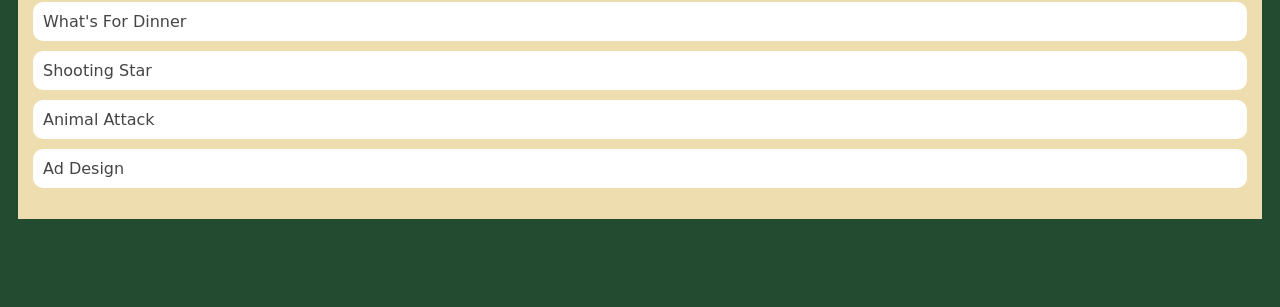
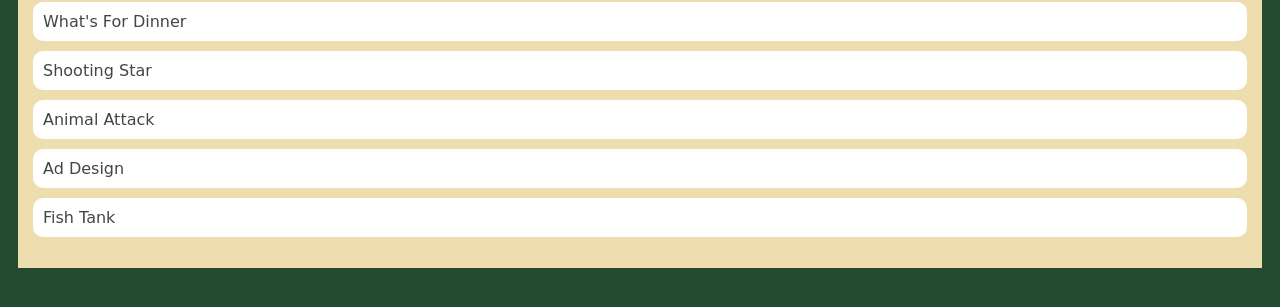
Before and after one commit to caidencolwart/caidencolwart.github.io, a plain HTML site: page portfolio.html in a window 1280 px wide. Shown: the part 383-690 px from the top of the page. Drawn offline with Linux system fonts and the light colour scheme.

Commit message:
new link

```diff
--- a/portfolio.html
+++ b/portfolio.html
@@ -130,6 +130,8 @@
                         <li><a href="https://www.khanacademy.org/computer-programming/spin-off-of-project-shooting-star/6681404593717248">Shooting Star</a></li>
                         <li><a href="https://www.khanacademy.org/computer-programming/spin-off-of-project-animal-attack/6572327918157824">Animal Attack</a></li>
                         <li><a href="https://www.khanacademy.org/computer-programming/spin-off-of-project-ad-design/5135334523846656">Ad Design</a></li>
+                        <li><a href="https://www.khanacademy.org/computer-programming/spin-off-of-project-fish-tank/5258778888421376">Fish Tank</a></li>
+
 
                     </ul>
 
```
